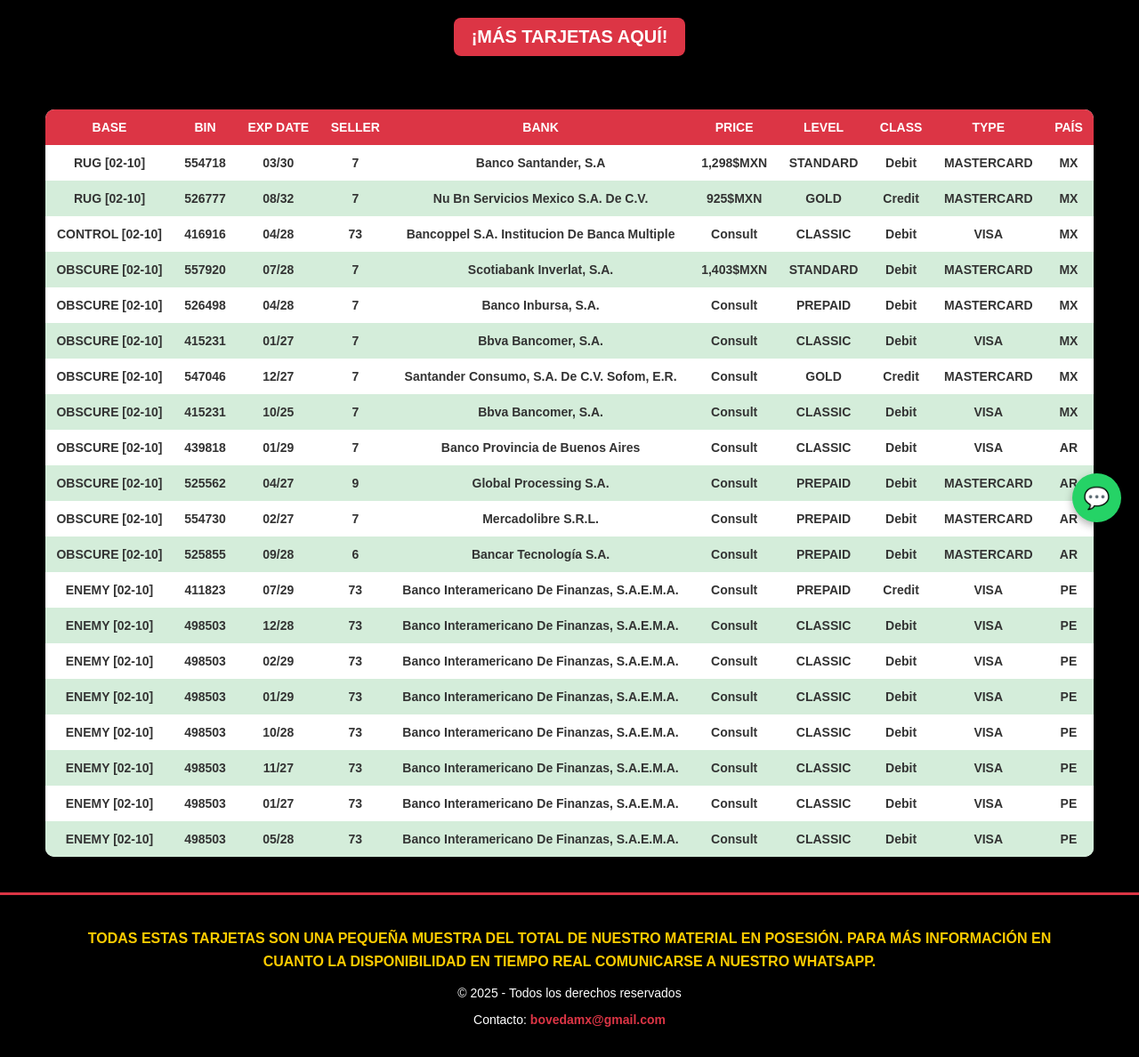
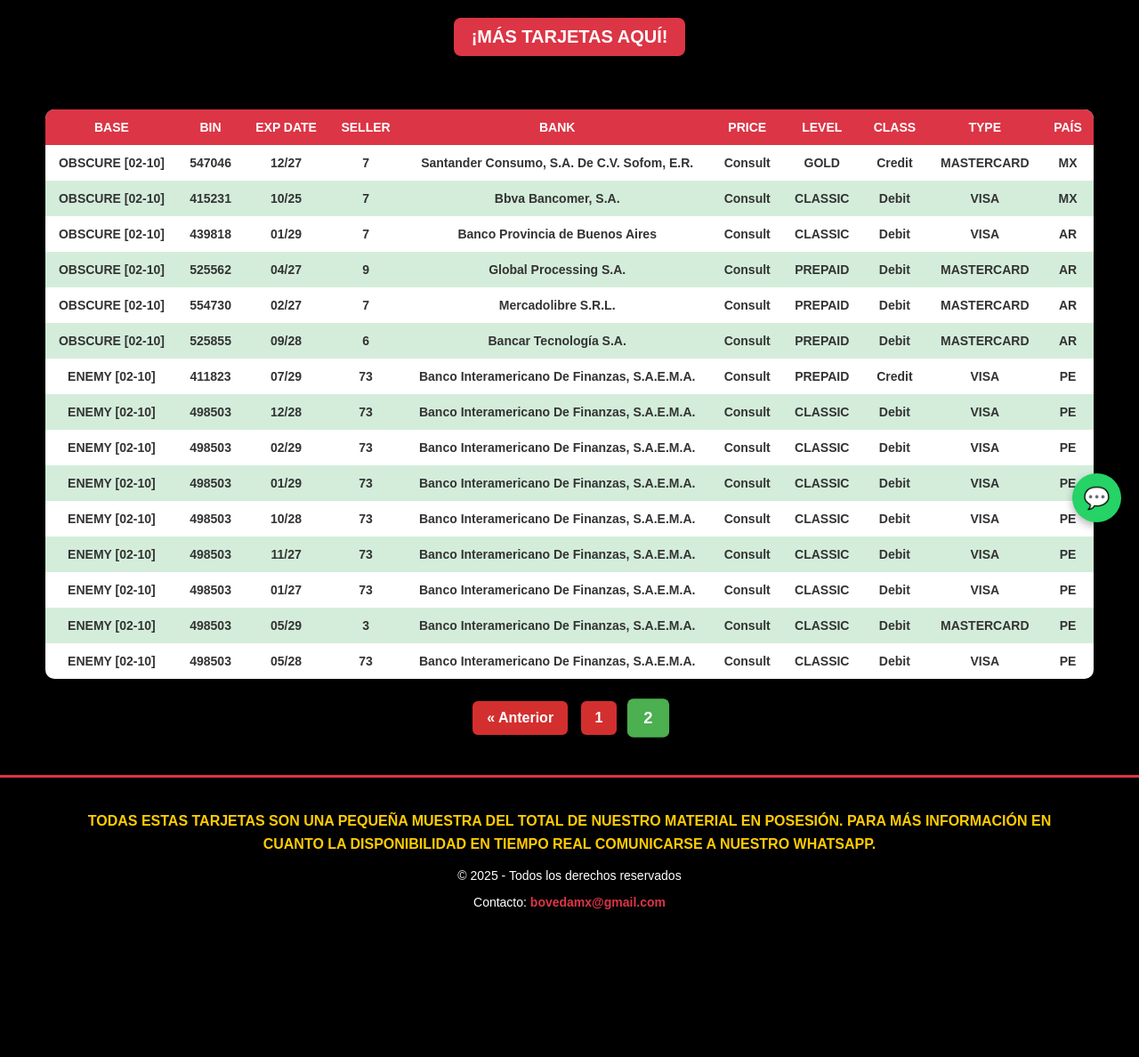
Before and after one commit to Gabrielciammaichella/bovedamx, a Flask app: page /?pagina=2 in a window 1280 px wide. Shown: the part 193-1381 px from the top of the page at 89% size. After the commit the page ends 1215 px from the top, so only its background shows below. Run offline with Flask 3, Linux system fonts and the light colour scheme.

Commit message:
Actualización: nuevos productos y paginación

```diff
--- a/app.py
+++ b/app.py
@@ -1,10 +1,71 @@
-from flask import Flask, render_template
+from flask import Flask, render_template, request
 
 app = Flask(__name__)
 
+# Cantidad de productos por página
+PRODUCTOS_POR_PAGINA = 15   # podés cambiarlo a 20, 30, etc.
+
 # Datos de ejemplo (se pueden cargar de una base en el futuro)
 productos = [
-    # --- MÉXICO ---
+
+    # --- NUEVOS EJEMPLOS (AGREGADOS ARRIBA) ---
+
+    {
+        "base": "RUG [02-10]", "bin": "557910", "exp_date": "12/26", "seller": 7,
+        "bank": "Santander México", "price": "Consult", "level": "STANDARD",
+        "class": "Debit", "type": "MASTERCARD", "country": "MX"
+    },
+
+    {
+        "base": "RUG [02-10]", "bin": "481283", "exp_date": "12/27", "seller": 7,
+        "bank": "Banorte", "price": "Consult", "level": "CLASSIC",
+        "class": "Debit", "type": "VISA", "country": "MX"
+    },
+
+    {
+        "base": "RUG [02-10]", "bin": "540104", "exp_date": "12/28", "seller": 7,
+        "bank": "Nu México", "price": "Consult", "level": "GOLD",
+        "class": "Credit", "type": "MASTERCARD", "country": "MX"
+    },
+
+    {
+        "base": "RUG [02-10]", "bin": "542878", "exp_date": "12/29", "seller": 7,
+        "bank": "Santander México", "price": "Consult", "level": "PREMIUM",
+        "class": "Credit", "type": "MASTERCARD", "country": "MX"
+    },
+
+    {
+        "base": "RUG [02-10]", "bin": "75150", "exp_date": "12/30", "seller": 7,
+        "bank": "Banorte", "price": "Consult", "level": "STANDARD",
+        "class": "Debit", "type": "MASTERCARD", "country": "MX"
+    },
+
+    {
+        "base": "RUG [02-10]", "bin": "01900", "exp_date": "12/31", "seller": 7,
+        "bank": "Nu México", "price": "Consult", "level": "PLATINUM",
+        "class": "Credit", "type": "AMERICAN EXPRESS", "country": "MX"
+    },
+
+    {
+        "base": "RUG [02-10]", "bin": "526424", "exp_date": "12/26", "seller": 7,
+        "bank": "Santander México", "price": "Consult", "level": "STANDARD",
+        "class": "Debit", "type": "MASTERCARD", "country": "MX"
+    },
+
+    {
+        "base": "RUG [02-10]", "bin": "52953", "exp_date": "12/27", "seller": 7,
+        "bank": "Banorte", "price": "Consult", "level": "GOLD",
+        "class": "Credit", "type": "MASTERCARD", "country": "MX"
+    },
+
+    {
+        "base": "RUG [02-10]", "bin": "540104", "exp_date": "12/28", "seller": 7,
+        "bank": "Nu México", "price": "Consult", "level": "STANDARD",
+        "class": "Debit", "type": "MASTERCARD", "country": "MX"
+    },
+
+    # --- MÉXICO (TUS PRODUCTOS ORIGINALES) ---
+
     {"base": "RUG [02-10]", "bin": "554718", "exp_date": "03/30", "seller": 7,
      "bank": "Banco Santander, S.A", "price": "1,298$MXN", "level": "STANDARD",
      "class": "Debit", "type": "MASTERCARD", "country": "MX"},
@@ -17,25 +78,25 @@
      "bank": "Bancoppel S.A. Institucion De Banca Multiple", "price": "Consult", "level": "CLASSIC",
      "class": "Debit", "type": "VISA", "country": "MX"},
 
-     {"base": "OBSCURE [02-10]", "bin": "557920", "exp_date": "07/28", "seller": 7,
- "bank": "Scotiabank Inverlat, S.A.", "price": "1,403$MXN", "level": "STANDARD",
- "class": "Debit", "type": "MASTERCARD", "country": "MX"},
+    {"base": "OBSCURE [02-10]", "bin": "557920", "exp_date": "07/28", "seller": 7,
+     "bank": "Scotiabank Inverlat, S.A.", "price": "1,403$MXN", "level": "STANDARD",
+     "class": "Debit", "type": "MASTERCARD", "country": "MX"},
 
-{"base": "OBSCURE [02-10]", "bin": "526498", "exp_date": "04/28", "seller": 7,
- "bank": "Banco Inbursa, S.A.", "price": "Consult", "level": "PREPAID",
- "class": "Debit", "type": "MASTERCARD", "country": "MX"},
+    {"base": "OBSCURE [02-10]", "bin": "526498", "exp_date": "04/28", "seller": 7,
+     "bank": "Banco Inbursa, S.A.", "price": "Consult", "level": "PREPAID",
+     "class": "Debit", "type": "MASTERCARD", "country": "MX"},
 
-{"base": "OBSCURE [02-10]", "bin": "415231", "exp_date": "01/27", "seller": 7,
- "bank": "Bbva Bancomer, S.A.", "price": "Consult", "level": "CLASSIC",
- "class": "Debit", "type": "VISA", "country": "MX"},
+    {"base": "OBSCURE [02-10]", "bin": "415231", "exp_date": "01/27", "seller": 7,
+     "bank": "Bbva Bancomer, S.A.", "price": "Consult", "level": "CLASSIC",
+     "class": "Debit", "type": "VISA", "country": "MX"},
 
-{"base": "OBSCURE [02-10]", "bin": "547046", "exp_date": "12/27", "seller": 7,
- "bank": "Santander Consumo, S.A. De C.V. Sofom, E.R.", "price": "Consult", "level": "GOLD",
- "class": "Credit", "type": "MASTERCARD", "country": "MX"},
+    {"base": "OBSCURE [02-10]", "bin": "547046", "exp_date": "12/27", "seller": 7,
+     "bank": "Santander Consumo, S.A. De C.V. Sofom, E.R.", "price": "Consult", "level": "GOLD",
+     "class": "Credit", "type": "MASTERCARD", "country": "MX"},
 
-{"base": "OBSCURE [02-10]", "bin": "415231", "exp_date": "10/25", "seller": 7,
- "bank": "Bbva Bancomer, S.A.", "price": "Consult", "level": "CLASSIC",
- "class": "Debit", "type": "VISA", "country": "MX"},
+    {"base": "OBSCURE [02-10]", "bin": "415231", "exp_date": "10/25", "seller": 7,
+     "bank": "Bbva Bancomer, S.A.", "price": "Consult", "level": "CLASSIC",
+     "class": "Debit", "type": "VISA", "country": "MX"},
 
     # --- ARGENTINA ---
     {"base": "OBSCURE [02-10]", "bin": "439818", "exp_date": "01/29", "seller": 7,
@@ -83,14 +144,33 @@
      "bank": "Banco Interamericano De Finanzas, S.A.E.M.A.", "price": "Consult", "level": "CLASSIC",
      "class": "Debit", "type": "VISA", "country": "PE"},
 
+    {"base": "ENEMY [02-10]", "bin": "498503", "exp_date": "05/29", "seller": 3,
+     "bank": "Banco Interamericano De Finanzas, S.A.E.M.A.", "price": "Consult", "level": "CLASSIC",
+     "class": "Debit", "type": "MASTERCARD", "country": "PE"},
+
     {"base": "ENEMY [02-10]", "bin": "498503", "exp_date": "05/28", "seller": 73,
      "bank": "Banco Interamericano De Finanzas, S.A.E.M.A.", "price": "Consult", "level": "CLASSIC",
-     "class": "Debit", "type": "VISA", "country": "PE"},
+     "class": "Debit", "type": "VISA", "country": "PE"}
 ]
+
+# ---------------- PAGINACIÓN ---------------- #
 
 @app.route("/")
 def catalogo():
-    return render_template("index.html", productos=productos)
+    pagina = request.args.get("pagina", 1, type=int)
+
+    inicio = (pagina - 1) * PRODUCTOS_POR_PAGINA
+    fin = inicio + PRODUCTOS_POR_PAGINA
+
+    productos_pagina = productos[inicio:fin]
+
+    total_paginas = (len(productos) + PRODUCTOS_POR_PAGINA - 1) // PRODUCTOS_POR_PAGINA
+
+    return render_template("index.html",
+                           productos=productos_pagina,
+                           pagina_actual=pagina,
+                           total_paginas=total_paginas)
+
 
 if __name__ == "__main__":
     app.run(debug=True)
--- a/static/style.css
+++ b/static/style.css
@@ -168,3 +168,36 @@
     margin-left: auto;
     margin-right: auto;
 }
+
+/* ---------------- PAGINACIÓN ---------------- */
+
+.paginacion {
+    text-align: center;
+    margin: 25px 0;
+}
+
+.pagina-btn {
+    display: inline-block;
+    padding: 10px 16px;
+    margin: 0 5px;
+    background-color: #d32f2f; /* ROJO */
+    color: #fff;
+    font-weight: bold;
+    text-decoration: none;
+    border-radius: 6px;
+    transition: all 0.25s ease;
+    cursor: pointer;
+}
+
+/* Animación hover */
+.pagina-btn:hover {
+    background-color: #b71c1c; /* Rojo más oscuro */
+    transform: scale(1.12);   /* Hace zoom sutil */
+}
+
+/* Página activa */
+.pagina-activa {
+    background-color: #4CAF50 !important; /* Verde */
+    cursor: default;
+    transform: scale(1.15);
+}
--- a/templates/index.html
+++ b/templates/index.html
@@ -65,6 +65,27 @@
             {% endfor %}
         </tbody>
     </table>
+
+    <!-- ================= PAGINACIÓN ================= -->
+    <div class="paginacion">
+        {% if pagina_actual > 1 %}
+            <a class="pagina-btn" href="/?pagina={{ pagina_actual - 1 }}">« Anterior</a>
+        {% endif %}
+
+        {% for p in range(1, total_paginas + 1) %}
+            {% if p == pagina_actual %}
+                <span class="pagina-btn pagina-activa">{{ p }}</span>
+            {% else %}
+                <a class="pagina-btn" href="/?pagina={{ p }}">{{ p }}</a>
+            {% endif %}
+        {% endfor %}
+
+        {% if pagina_actual < total_paginas %}
+            <a class="pagina-btn" href="/?pagina={{ pagina_actual + 1 }}">Siguiente »</a>
+        {% endif %}
+    </div>
+    <!-- ============= FIN PAGINACIÓN ================= -->
+
 </section>
 
 <!-- Botón de WhatsApp flotante -->
@@ -75,7 +96,7 @@
 <!-- Footer -->
 <footer>
     <p class="aviso">
-        TODAS estas tarjetas son una pequeña muestra del total de nuestro material en posesión.
+        Todas estas tarjetas son una pequeña muestra del total de nuestro material en posesión.
         Para más información en cuanto la disponibilidad en tiempo real comunicarse a nuestro Whatsapp.
     </p>
     <p>© 2025 - Todos los derechos reservados</p>
```
Lines whose indentation alone changed are shown as unchanged.
